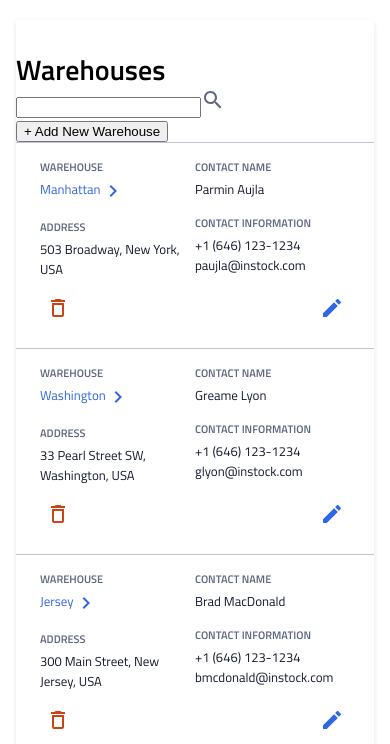
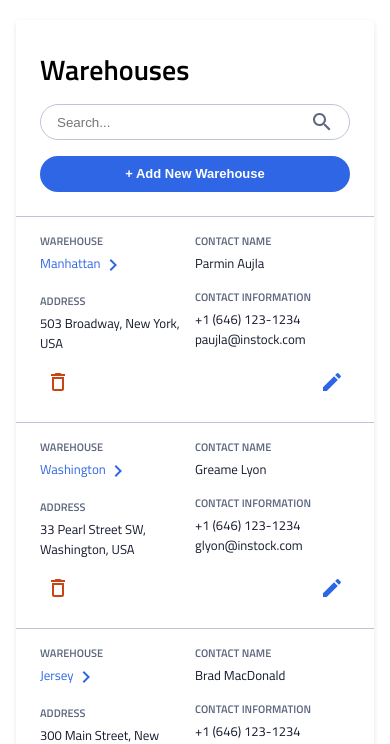
Before and after one commit to mescad/Instock-client, a React (Create React App) app: page / in a window 390 px wide. Shown: the part 116-860 px from the top of the page. Built offline with nearby package versions, Linux system fonts and the light colour scheme.

Commit message:
Add style for warehouse list in mobile

```diff
--- a/src/page/WareHousePages/WHomePage.js
+++ b/src/page/WareHousePages/WHomePage.js
@@ -12,12 +12,20 @@ function WHomePage() {
 	return (
 		<>
 			<section className="heading">
-				<h1 className="title">Warehouses</h1>
-				<search className="search">
-					<input type="search" name="" id="" />
-					<img src={searchIcon} alt="Add warehouse" className="search__icon" />
-				</search>
-				<button className="button-add">+ Add New Warehouse</button>
+				<h1 className="heading__title">Warehouses</h1>
+				<form className="search">
+					<input type="search" className="search__input" name="search_input" id="search_input" placeholder="Search..."/>
+					<button className="search__button" type="submit">
+						<img
+							src={searchIcon}
+							alt="Add warehouse"
+							className="search__icon"
+						/>
+					</button>
+				</form>
+				<button className="button-add">
+					<h3 className="button-add__text">+ Add New Warehouse</h3>
+				</button>
 			</section>
 			<section className="warehouse-list">
 				{warehouses.map((warehouse) => (
--- a/src/page/WareHousePages/WHomePage.scss
+++ b/src/page/WareHousePages/WHomePage.scss
@@ -37,9 +37,41 @@
     &__label{
         margin-bottom: 0.4rem;
     }
+}
 
-    &__btn{
-        background: none;
-        border: none;
+.heading{
+    padding: 0rem 2.4rem 2.4rem 2.4rem;
+
+    &__title{
+        margin-bottom: 1.6rem;
     }
 }
+
+.button-add{
+    width: 100%;
+    background-color: $primary-alternative;
+    height: 3.6rem;
+    color: $primary-light;
+    border-radius: 2rem;
+}
+
+.search{
+    position: relative;
+    height: 3.6rem;
+    width: 100%;
+    margin-bottom: 1.6rem;
+
+    &__input{
+        width: 100%;
+        height: 3.6rem;
+        border-radius: 2rem;
+        border: 1px solid $secondary-alternative;
+        padding-left: 1.6rem;
+    }
+
+    &__icon{
+        position: absolute;
+        right: 1.6rem;
+        top: 0.6rem;
+    }
+}
--- a/src/styles/partials/_resets.scss
+++ b/src/styles/partials/_resets.scss
@@ -59,7 +59,7 @@ h4 {
 	font-size: 1.1rem;
 	line-height: 1.6rem;
 	margin: 0;
-  color: $secondary-main;
+	color: $secondary-main;
 
 	@include tablet {
 		font-size: 1.2rem;
@@ -72,7 +72,7 @@ p {
 	font-size: 1.3rem;
 	line-height: 2rem;
 	margin: 0;
-  color: $primary-main;
+	color: $primary-main;
 
 	@include tablet {
 		font-size: 1.4rem;
@@ -91,3 +91,8 @@ a:visited {
 	text-decoration: none;
 	color: inherit;
 }
+
+button {
+	background: none;
+	border: none;
+}
```
